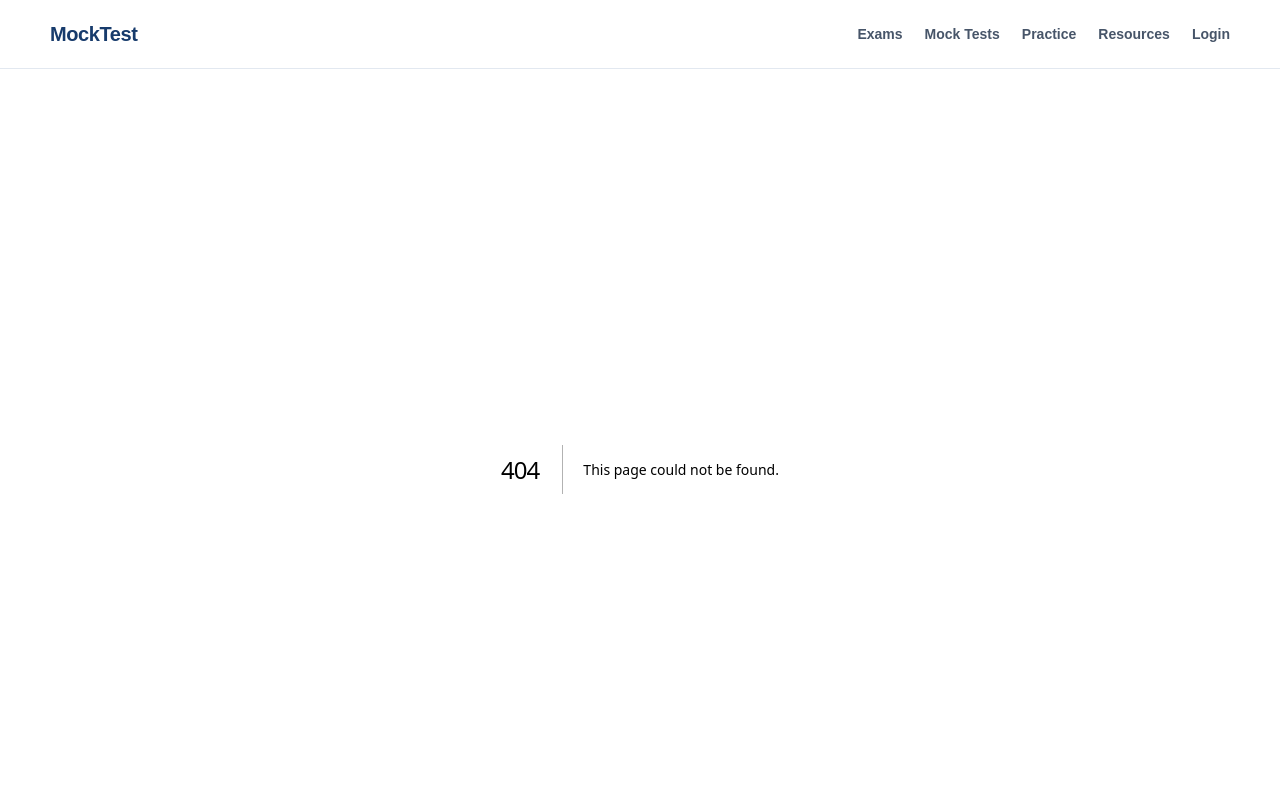
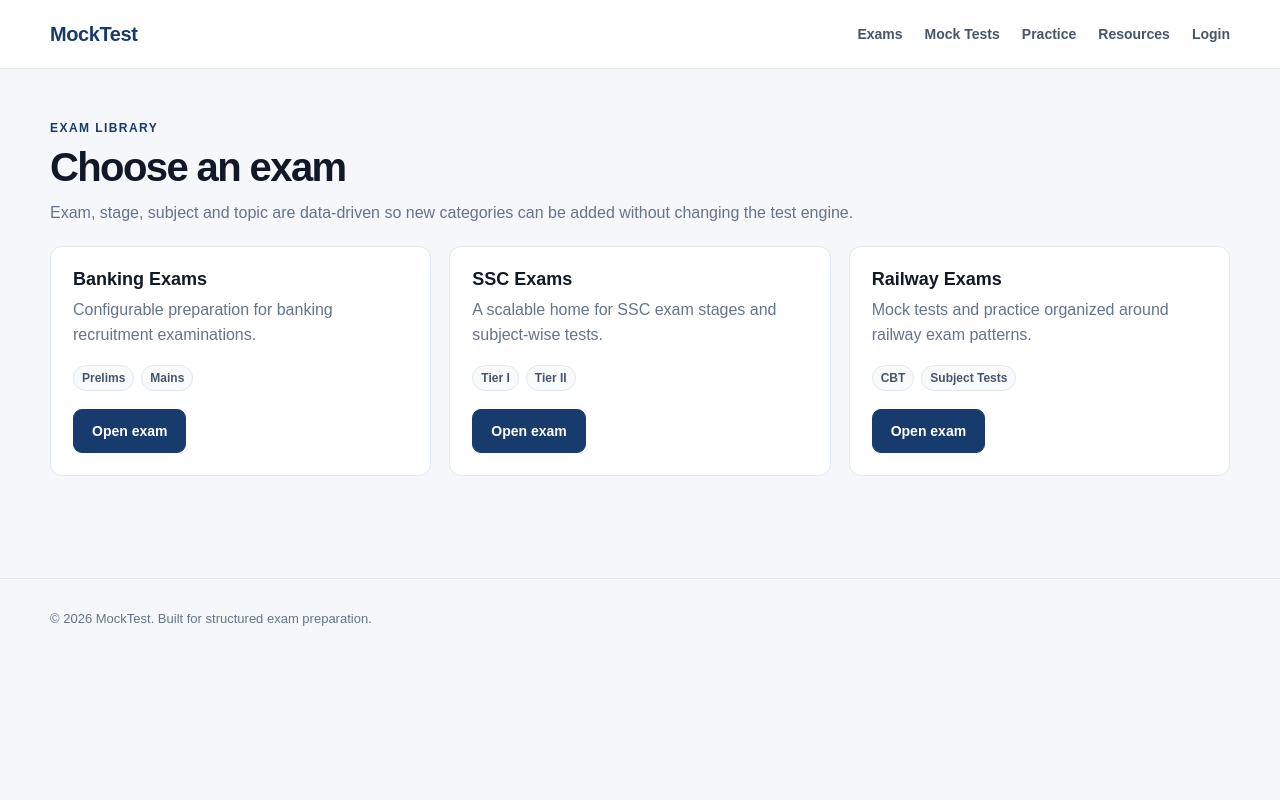
Before and after one commit to RajeshKhandare/mockwebsite, a Next.js app: page /exams in a window 1280 px wide. Before the commit this address had no page. Shown: the top 800 px of the page. Built offline with nearby package versions, Linux system fonts and the light colour scheme.

Commit message:
feat: scaffold exam platform foundation (app/exams/page.tsx)

```diff
--- /dev/null
+++ b/app/exams/page.tsx
@@ -0,0 +1,14 @@
+import Link from "next/link";
+
+const exams = [
+  { slug: "banking", name: "Banking Exams", description: "Configurable preparation for banking recruitment examinations.", stages: ["Prelims", "Mains"] },
+  { slug: "ssc", name: "SSC Exams", description: "A scalable home for SSC exam stages and subject-wise tests.", stages: ["Tier I", "Tier II"] },
+  { slug: "railways", name: "Railway Exams", description: "Mock tests and practice organized around railway exam patterns.", stages: ["CBT", "Subject Tests"] },
+];
+
+export default function ExamsPage() {
+  return <main className="section"><div className="container">
+    <div className="section-header"><div><div className="eyebrow">Exam library</div><h1 style={{fontSize: 40}}>Choose an exam</h1><p>Exam, stage, subject and topic are data-driven so new categories can be added without changing the test engine.</p></div></div>
+    <div className="grid">{exams.map((exam) => <article className="card" key={exam.slug}><h3>{exam.name}</h3><p>{exam.description}</p><div className="meta">{exam.stages.map((stage) => <span className="badge" key={stage}>{stage}</span>)}</div><Link className="btn btn-primary" href={`/exams/${exam.slug}`}>Open exam</Link></article>)}</div>
+  </div></main>;
+}
```
